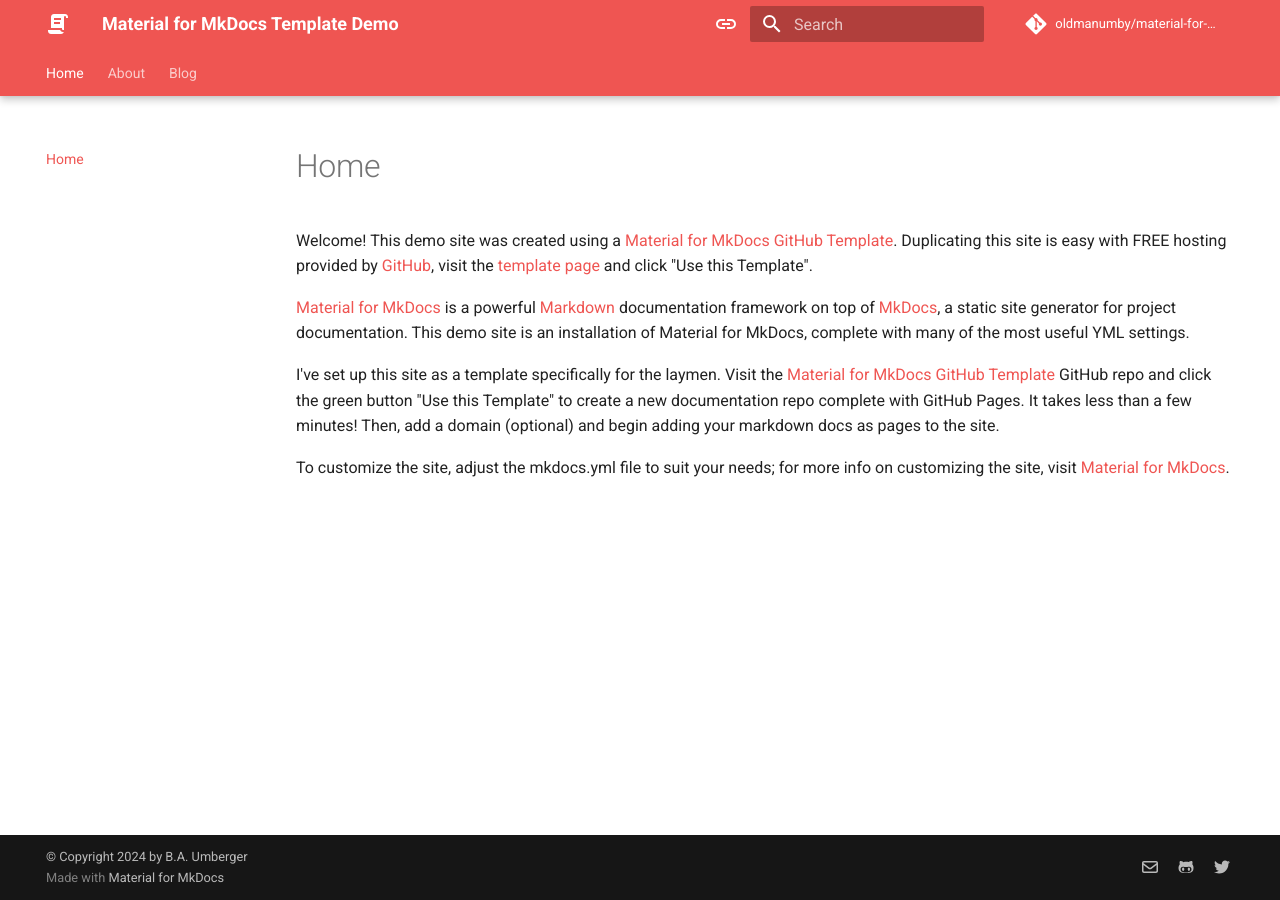
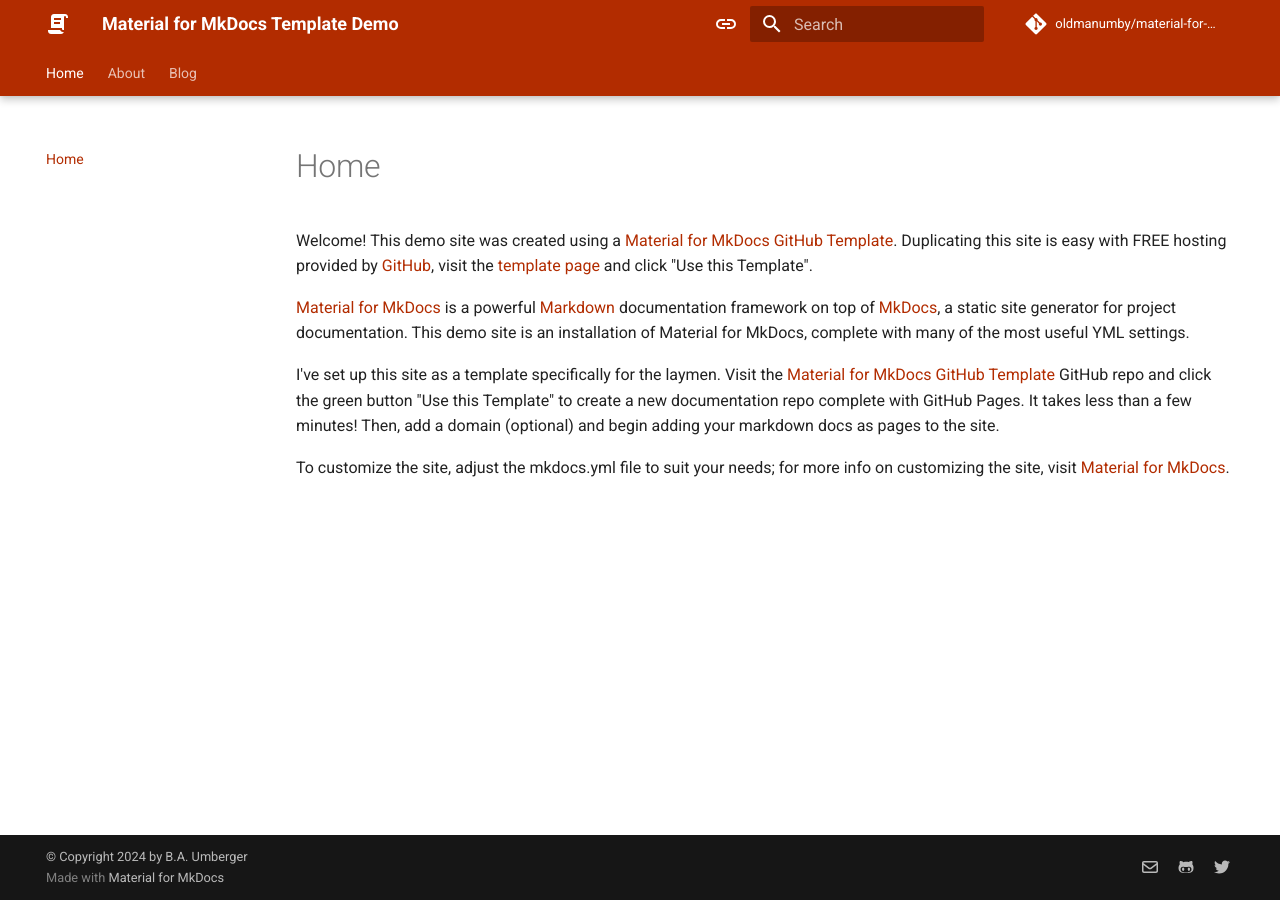
Before and after one commit to OldManUmby/material-for-mkdocs-template, an MkDocs documentation site: the page built from docs/index.md, in a window 1280 px wide. Built offline with MkDocs 1.6.1 and Material for MkDocs 9.7.7, drawn with Linux system fonts in a browser that asks for light colours; comment, search, counter and statistics services are not loaded.

Commit message:
Updated Branding

```diff
--- a/docs/stylesheets/extra.css
+++ b/docs/stylesheets/extra.css
@@ -0,0 +1,5 @@
+:root {
+    --md-primary-fg-color: #b22c00;
+    --md-primary-fg-color--light: #b22c00;
+    --md-primary-fg-color--dark: #b22c00;
+}
--- a/mkdocs.yml
+++ b/mkdocs.yml
@@ -46,14 +46,14 @@
         name: Switch to light mode
     - media: "(prefers-color-scheme: light)"
       scheme: default
-      primary: red
+      primary: custom
       accent: deep orange
       toggle:
         icon: material/toggle-switch
         name: Switch to dark mode
     - media: "(prefers-color-scheme: dark)"
       scheme: slate
-      primary: red
+      primary: custom
       accent: deep orange
       toggle:
         icon: material/toggle-switch-off
```
